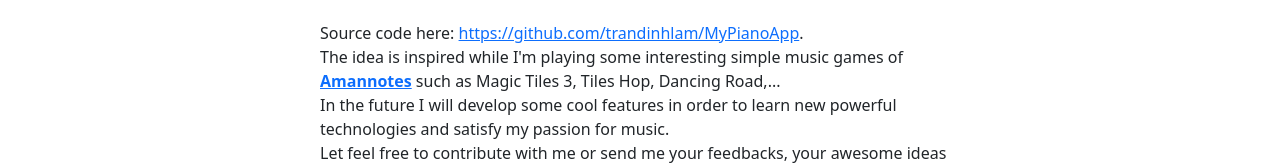
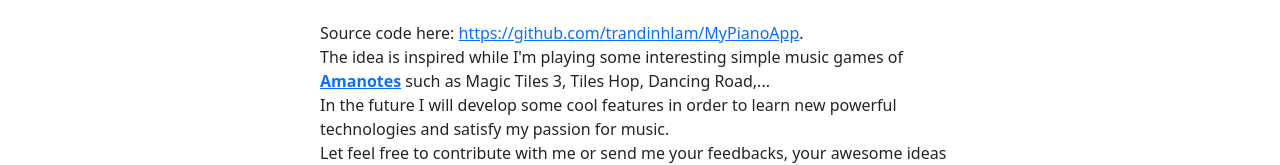
Before and after one commit to trandinhlam/MyPianoApp, a Next.js app: page /piano in a window 1280 px wide. Shown: the part 359-524 px from the top of the page. Built offline with nearby package versions, Linux system fonts and the light colour scheme; no server answers.

Commit message:
fix: typo

```diff
--- a/src/pages/piano/index.tsx
+++ b/src/pages/piano/index.tsx
@@ -15,11 +15,11 @@ export default function Piano() {
             <br />
             <br />
             <div className={styles["description"]}>
-                Source code here: <Link href="https://github.com/trandinhlam/MyPianoApp">https://github.com/trandinhlam/MyPianoApp</Link>.
+                Source code here: <Link href="https://github.com/trandinhlam/MyPianoApp" target={'_blank'}>https://github.com/trandinhlam/MyPianoApp</Link>.
                 <br />
                 {/* Since the first time I have coded this app by Angular on July 2017, now I'm rewriting it by using NextJS - a modern React framework. */}
                 {/* <br /> */}
-                The idea is inspired while I'm playing some interesting simple music games of <Link href="https://www.amanotes.com/products"><strong>Amannotes</strong></Link> such as Magic Tiles 3, Tiles Hop, Dancing Road,...
+                The idea is inspired while I'm playing some interesting simple music games of <Link href="https://www.amanotes.com/products" target={'_blank'}><strong>Amanotes</strong></Link> such as Magic Tiles 3, Tiles Hop, Dancing Road,...
                 <br />
                 In the future I will develop some cool features in order to learn new powerful technologies and satisfy my passion for music.
                 <br />
```
Also changed, not shown: 1 other file (tests, documents, lock files or other folders).
